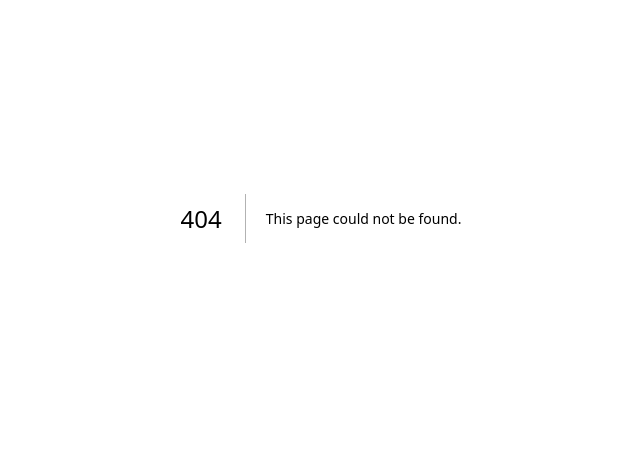
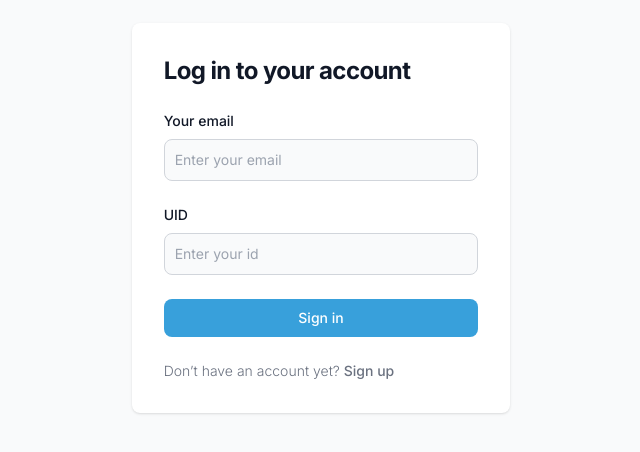
Before and after one commit to clientflowx/cfx-electron, a Next.js app: page /login in a window 1280 px wide. Before the commit this address had no page. Shown: the part 182-634 px from the top of the page, without its empty margins (319-959 px from the left). Built offline with nearby package versions, Linux system fonts and the light colour scheme.

Commit message:
Add login page

```diff
--- a/app/globals.css
+++ b/app/globals.css
@@ -1,33 +1,10 @@
 @tailwind base;
+
 @tailwind components;
+
 @tailwind utilities;
 
-:root {
-  --foreground-rgb: 0, 0, 0;
-  --background-start-rgb: 214, 219, 220;
-  --background-end-rgb: 255, 255, 255;
+* {
+  margin: 0;
+  padding: 0;
 }
-
-@media (prefers-color-scheme: dark) {
-  :root {
-    --foreground-rgb: 255, 255, 255;
-    --background-start-rgb: 0, 0, 0;
-    --background-end-rgb: 0, 0, 0;
-  }
-}
-
-body {
-  color: rgb(var(--foreground-rgb));
-  background: linear-gradient(
-      to bottom,
-      transparent,
-      rgb(var(--background-end-rgb))
-    )
-    rgb(var(--background-start-rgb));
-}
-
-@layer utilities {
-  .text-balance {
-    text-wrap: balance;
-  }
-}
--- /dev/null
+++ b/app/login/page.tsx
@@ -0,0 +1,37 @@
+import React from 'react';
+
+const SignInForm: React.FC = () => {
+    return (
+        <section className="bg-gray-50">
+            <div className="flex flex-col items-center justify-center px-6 py-8 mx-auto md:h-screen lg:py-0 w-full lg:w-2/3 xl:w-1/3 sm:w-2/3">
+                <div className="w-full bg-white rounded-lg shadow">
+                    <div className="p-6 space-y-4 md:space-y-6 sm:p-8">
+                        <h1 className="text-xl font-bold leading-tight tracking-tight text-gray-900 md:text-2xl">
+                            Log in to your account
+                        </h1>
+                        <form className="space-y-4 md:space-y-6" action="#">
+                            <div>
+                                <label htmlFor="email" className="block mb-2 text-sm font-medium text-gray-900">Your email</label>
+                                <input type="email" name="email" id="email" className="bg-gray-50 border border-gray-300 text-gray-900 sm:text-sm rounded-lg focus:ring-primary-600 focus:border-primary-600 block w-full p-2.5" placeholder="Enter your email" required />
+                            </div>
+                            <div>
+                                <label htmlFor="password" className="block mb-2 text-sm font-medium text-gray-900">UID</label>
+                                <input type="password" name="password" id="password" placeholder="Enter your id" className="bg-gray-50 border border-gray-300 text-gray-900 sm:text-sm rounded-lg focus:ring-primary-600 focus:border-primary-600 block w-full p-2.5" required />
+                            </div>
+                            <button
+                                type="submit"
+                                className={`mt-4  border border-transparent focus:ring-4 focus:outline-none focus:ring-blue-300 font-medium rounded-lg text-sm w-full px-4 py-2 text-center mr-2 bg-[#38A0DB] text-white `}>
+                                Sign in
+                            </button>
+                            <p className="text-sm font-light text-gray-500">
+                                Don’t have an account yet? <a href="#" className="font-medium text-primary-600 hover:underline">Sign up</a>
+                            </p>
+                        </form>
+                    </div>
+                </div>
+            </div>
+        </section>
+    );
+}
+
+export default SignInForm;
--- a/app/page.tsx
+++ b/app/page.tsx
@@ -1,113 +1,5 @@
-import Image from "next/image";
+function Home(): JSX.Element {
 
-export default function Home() {
-  return (
-    <main className="flex min-h-screen flex-col items-center justify-between p-24">
-      <div className="z-10 max-w-5xl w-full items-center justify-between font-mono text-sm lg:flex">
-        <p className="fixed left-0 top-0 flex w-full justify-center border-b border-gray-300 bg-gradient-to-b from-zinc-200 pb-6 pt-8 backdrop-blur-2xl dark:border-neutral-800 dark:bg-zinc-800/30 dark:from-inherit lg:static lg:w-auto  lg:rounded-xl lg:border lg:bg-gray-200 lg:p-4 lg:dark:bg-zinc-800/30">
-          Get started by editing&nbsp;
-          <code className="font-mono font-bold">app/page.tsx</code>
-        </p>
-        <div className="fixed bottom-0 left-0 flex h-48 w-full items-end justify-center bg-gradient-to-t from-white via-white dark:from-black dark:via-black lg:static lg:h-auto lg:w-auto lg:bg-none">
-          <a
-            className="pointer-events-none flex place-items-center gap-2 p-8 lg:pointer-events-auto lg:p-0"
-            href="https://vercel.com?utm_source=create-next-app&utm_medium=appdir-template&utm_campaign=create-next-app"
-            target="_blank"
-            rel="noopener noreferrer"
-          >
-            By{" "}
-            <Image
-              src="/vercel.svg"
-              alt="Vercel Logo"
-              className="dark:invert"
-              width={100}
-              height={24}
-              priority
-            />
-          </a>
-        </div>
-      </div>
-
-      <div className="relative flex place-items-center before:absolute before:h-[300px] before:w-full sm:before:w-[480px] before:-translate-x-1/2 before:rounded-full before:bg-gradient-radial before:from-white before:to-transparent before:blur-2xl before:content-[''] after:absolute after:-z-20 after:h-[180px] after:w-full sm:after:w-[240px] after:translate-x-1/3 after:bg-gradient-conic after:from-sky-200 after:via-blue-200 after:blur-2xl after:content-[''] before:dark:bg-gradient-to-br before:dark:from-transparent before:dark:to-blue-700 before:dark:opacity-10 after:dark:from-sky-900 after:dark:via-[#0141ff] after:dark:opacity-40 before:lg:h-[360px] z-[-1]">
-        <Image
-          className="relative dark:drop-shadow-[0_0_0.3rem_#ffffff70] dark:invert"
-          src="/next.svg"
-          alt="Next.js Logo"
-          width={180}
-          height={37}
-          priority
-        />
-      </div>
-
-      <div className="mb-32 grid text-center lg:max-w-5xl lg:w-full lg:mb-0 lg:grid-cols-4 lg:text-left">
-        <a
-          href="https://nextjs.org/docs?utm_source=create-next-app&utm_medium=appdir-template&utm_campaign=create-next-app"
-          className="group rounded-lg border border-transparent px-5 py-4 transition-colors hover:border-gray-300 hover:bg-gray-100 hover:dark:border-neutral-700 hover:dark:bg-neutral-800/30"
-          target="_blank"
-          rel="noopener noreferrer"
-        >
-          <h2 className={`mb-3 text-2xl font-semibold`}>
-            Docs{" "}
-            <span className="inline-block transition-transform group-hover:translate-x-1 motion-reduce:transform-none">
-              -&gt;
-            </span>
-          </h2>
-          <p className={`m-0 max-w-[30ch] text-sm opacity-50`}>
-            Find in-depth information about Next.js features and API.
-          </p>
-        </a>
-
-        <a
-          href="https://nextjs.org/learn?utm_source=create-next-app&utm_medium=appdir-template-tw&utm_campaign=create-next-app"
-          className="group rounded-lg border border-transparent px-5 py-4 transition-colors hover:border-gray-300 hover:bg-gray-100 hover:dark:border-neutral-700 hover:dark:bg-neutral-800/30"
-          target="_blank"
-          rel="noopener noreferrer"
-        >
-          <h2 className={`mb-3 text-2xl font-semibold`}>
-            Learn{" "}
-            <span className="inline-block transition-transform group-hover:translate-x-1 motion-reduce:transform-none">
-              -&gt;
-            </span>
-          </h2>
-          <p className={`m-0 max-w-[30ch] text-sm opacity-50`}>
-            Learn about Next.js in an interactive course with&nbsp;quizzes!
-          </p>
-        </a>
-
-        <a
-          href="https://vercel.com/templates?framework=next.js&utm_source=create-next-app&utm_medium=appdir-template&utm_campaign=create-next-app"
-          className="group rounded-lg border border-transparent px-5 py-4 transition-colors hover:border-gray-300 hover:bg-gray-100 hover:dark:border-neutral-700 hover:dark:bg-neutral-800/30"
-          target="_blank"
-          rel="noopener noreferrer"
-        >
-          <h2 className={`mb-3 text-2xl font-semibold`}>
-            Templates{" "}
-            <span className="inline-block transition-transform group-hover:translate-x-1 motion-reduce:transform-none">
-              -&gt;
-            </span>
-          </h2>
-          <p className={`m-0 max-w-[30ch] text-sm opacity-50`}>
-            Explore starter templates for Next.js.
-          </p>
-        </a>
-
-        <a
-          href="https://vercel.com/new?utm_source=create-next-app&utm_medium=appdir-template&utm_campaign=create-next-app"
-          className="group rounded-lg border border-transparent px-5 py-4 transition-colors hover:border-gray-300 hover:bg-gray-100 hover:dark:border-neutral-700 hover:dark:bg-neutral-800/30"
-          target="_blank"
-          rel="noopener noreferrer"
-        >
-          <h2 className={`mb-3 text-2xl font-semibold`}>
-            Deploy{" "}
-            <span className="inline-block transition-transform group-hover:translate-x-1 motion-reduce:transform-none">
-              -&gt;
-            </span>
-          </h2>
-          <p className={`m-0 max-w-[30ch] text-sm opacity-50 text-balance`}>
-            Instantly deploy your Next.js site to a shareable URL with Vercel.
-          </p>
-        </a>
-      </div>
-    </main>
-  );
+  return <h1>Home</h1>;
 }
+export default Home;
```
